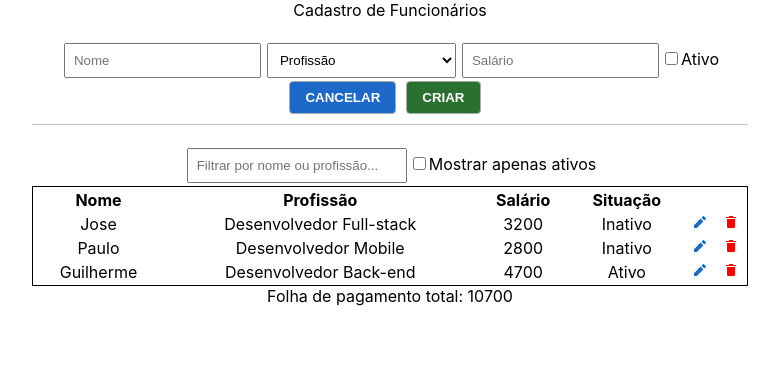
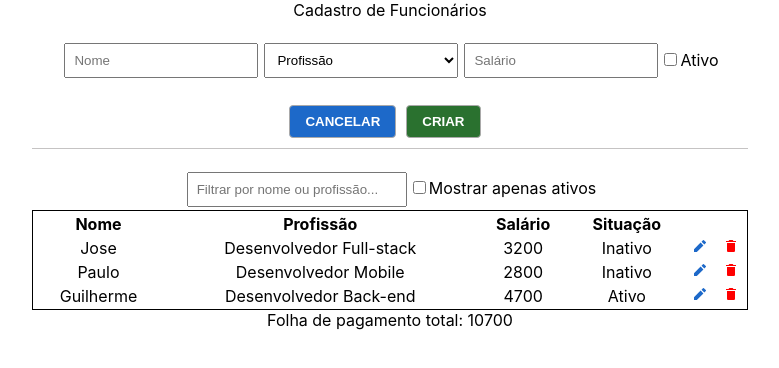
Before and after one commit to fileto1/react-challenge, a React (Create React App) app: page / in a window 1280 px wide. Shown: the top 368 px of the page, without its empty margins (250-1029 px from the left). Built offline with nearby package versions, Linux system fonts and the light colour scheme; data requests are answered from the project's data file.

Commit message:
Added Formik to control the form

```diff
--- a/package.json
+++ b/package.json
@@ -6,11 +6,13 @@
     "@testing-library/jest-dom": "^5.16.5",
     "@testing-library/react": "^13.3.0",
     "@testing-library/user-event": "^13.5.0",
+    "formik": "^2.2.9",
     "react": "^18.2.0",
     "react-dom": "^18.2.0",
     "react-icons": "^4.4.0",
     "react-scripts": "5.0.1",
-    "web-vitals": "^2.1.4"
+    "web-vitals": "^2.1.4",
+    "yup": "^0.32.11"
   },
   "scripts": {
     "start": "react-scripts start",
--- a/src/App.js
+++ b/src/App.js
@@ -2,19 +2,22 @@ import React from 'react';
 import { useEffect, useState } from 'react';
 import './App.css';
 import EmployeesTable from './components/EmployeesTable';
+import { Formik, Form, Field, ErrorMessage } from 'formik';
+import * as Yup from 'yup';
+
+const initialValues = {
+  name: '',
+  salary: '',
+  profession: '',
+  active: false
+}
 
 function App() {
-  const [employee, setEmployee] = useState({profession:'',active: false});
+  const [formValues, setFormValues] = useState(null);
   const [employees, setEmployees] = useState([]);
   const [professions, setProfessions] = useState([]);
   const [isInEditMode, setIsInEditMode] = useState(false);
   const [buttonCreateLabel, setButtonCreateLabel] = useState('CRIAR');
-
-  //form inputs
-  const [name, setName] = useState('');
-  const [profession, setProfession] = useState({});
-  const [salary, setSalary] = useState('');
-  const [active, setActive] = useState(false);
 
   useEffect(()=> {
     ( async () => {
@@ -36,16 +39,50 @@ function App() {
 
   }, []);
 
-  const createOrEditEmployee = () => {
-    const url = isInEditMode ? `http://localhost:3001/employees/${employee.id}` : 'http://localhost:3001/employees';
+
+  const deleteEmployee = (employeeToDelete) => {
     const fetchData = async () => {
+      await fetch(`http://localhost:3001/employees/${employeeToDelete.id}`, {method: 'DELETE'});
+      const employeesWithoutRemovedOne = employees.filter(emp => emp.id !== employeeToDelete.id);
+      setEmployees(employeesWithoutRemovedOne);
+    }
+
+    fetchData()
+      .catch(console.error);
+  }
+
+  const cleanSelectedEmployees = (id) => {
+    employees.map(emp => emp.id !== id ? emp.selected = false : '');
+  }
+
+  const editEmployee = (employeeReceived) => {
+    cleanSelectedEmployees(employeeReceived.id);
+    setButtonCreateLabel('ATUALIZAR');
+    setIsInEditMode(true);
+    setFormValues({id: employeeReceived.id, name: employeeReceived.name, salary: employeeReceived.salary, active: employeeReceived.active, profession: employeeReceived.profession});
+  }
+
+  const removeEmployee = (employeeReceived) => {
+    // eslint-disable-next-line no-restricted-globals
+    let result = confirm(`Deseja deletar o funcionário ${employeeReceived.name}?`);
+    if(result) {
+      deleteEmployee(employeeReceived);
+    }
+  }
+
+  const onSubmit = async (valuesFromForm) => {
+    const url = isInEditMode ? `http://localhost:3001/employees/${valuesFromForm.id}` : 'http://localhost:3001/employees';
+    console.log('values:', valuesFromForm);
+    const employeeToSave = {id: valuesFromForm.id, name: valuesFromForm.name, salary: valuesFromForm.salary, active: valuesFromForm.active, profession: Number(valuesFromForm.profession)}
     const response = await fetch(url, {
       method: isInEditMode ? 'PATCH' : 'POST',
       headers: {
         'Content-type': 'application/json',
       },
-        body: JSON.stringify(employee)
+      body: JSON.stringify(employeeToSave)
     });
+
+    if(response) {
       const data = await response.json();
       if(isInEditMode) {
         let updatedEmployees = employees.map((emp) => {
@@ -58,107 +95,71 @@ function App() {
       } else {
         setEmployees([...employees, data]);
       }
-      cleanForm();
       setIsInEditMode(false);
-    }
-
-    fetchData()
-      .catch(console.error);
-  }
-
-  const deleteEmployee = (employeeToDelete) => {
-    const fetchData = async () => {
-      await fetch(`http://localhost:3001/employees/${employeeToDelete.id}`, {method: 'DELETE'});
-      const employeesWithoutRemovedOne = employees.filter(emp => emp.id !== employeeToDelete.id);
-      setEmployees(employeesWithoutRemovedOne);
-    }
-
-    fetchData()
-      .catch(console.error);
-  }
-
-  const handleSubmit = (event) => {
-    event.preventDefault();
-    createOrEditEmployee();
-  }
-
-  const cleanForm = () => {
-    setName('');
-    setSalary('');
-    setActive(false);
-    setProfession();
-    setEmployee({});
-    setButtonCreateLabel('CRIAR');
-    cleanSelectedEmployees();
-    setIsInEditMode(false);
-  }
-
-  const cleanSelectedEmployees = (id) => {
-    employees.map(emp => emp.id !== id ? emp.selected = false : '');
-  }
-
-  const handleSelectChange = (event) => {
-    setProfession(event.target.value);
-    setEmployee({...employee, profession: Number(event.target.value)})
-  }
-
-  const handleChangeActive = (event) => {
-    setActive(event.target.checked);
-    setEmployee({...employee, active: event.target.checked})
-  }
-
-  const handleSalaryChange = (event) => {
-    setSalary(event.target.value);
-    setEmployee({...employee, salary: Number(event.target.value)})
-  }
-
-  const handleChangeName = (event) => {
-    setName(event.target.value);
-    setEmployee({...employee, name: event.target.value})
-  }
-
-  const editEmployee = (employeeReceived) => {
-    cleanSelectedEmployees(employeeReceived.id);
-    setButtonCreateLabel('ATUALIZAR');
-    setName(employeeReceived.name);
-    setSalary(employeeReceived.salary);
-    setActive(employeeReceived.active);
-    setProfession(employeeReceived.profession);
-    setIsInEditMode(true);
-
-    setEmployee({id: employeeReceived.id, name: employeeReceived.name, salary: employeeReceived.salary, active: employeeReceived.active, profession: employeeReceived.profession});
-  }
-
-  const removeEmployee = (employeeReceived) => {
-    // eslint-disable-next-line no-restricted-globals
-    let result = confirm(`Deseja deletar o funcionário ${employeeReceived.name}?`);
-    if(result) {
-      deleteEmployee(employeeReceived);
     }
   }
 
   return (
+
     <div className="App">
       <div>Cadastro de Funcionários</div>
-      <form onSubmit={handleSubmit}>
-        <input required value={name || ''} name="name" onChange={handleChangeName} placeholder="Nome"/>
-        <select required value={profession || ''} name="profession" onChange={handleSelectChange}>
+
+      <Formik
+        enableReinitialize={true}
+        initialValues={formValues || initialValues}
+        validationSchema={Yup.object({
+          name: Yup.string()
+            .min(2, 'Deve conter no mínimo 2 caracteres.')
+            .required('Nome é obrigatório.'),
+          profession: Yup.number()
+            .required('Profissão é obrigatório.'),
+          salary: Yup.number()
+            .required('Salário é obrigatório.'),
+        })}
+        onSubmit={(values, {resetForm}) => {
+          onSubmit(values);
+          resetForm();
+          setFormValues(null);
+        }}
+      >
+        {formik => (
+          <Form>
+            <div className="flex-block">
+              <div className="field-block">
+                <Field name="name" type="text" placeholder="Nome" />
+                <ErrorMessage name="name" />
+              </div>
+
+              <div className="field-block">
+                <Field name="profession" as="select">
                   <option value="" className="default_option">Profissão</option>
                   {professions.map(emp => (
                       <option key={emp.id} value={emp.id}>{emp.name}</option>
                     )
                   )}
-        </select>
-        <input required value={salary || ''} name="salary" onChange={handleSalaryChange} type="number" placeholder="Salário"/>
-        <label>
-          <input checked={active || false} name="active" onChange={handleChangeActive} type="checkbox"/>
-          Ativo
-        </label>
-        <div>
-          <button className='info' type="button" onClick={cleanForm}>CANCELAR</button>
+                </Field>
+                <ErrorMessage name="profession" />
+              </div>
+
+              <div className="field-block">
+                <Field name="salary" type="number" placeholder="Salário" />
+                <ErrorMessage name="salary" />
+              </div>
+
+              <div className="margin-top-thin">
+                <Field name="active" type="checkbox" />
+                <label htmlFor="active">Ativo</label>
+              </div>
+            </div>
+
+              <button className='info' type="button" onClick={() => formik.resetForm()}>CANCELAR</button>
               <button className='success' type="submit">{buttonCreateLabel}</button>
-        </div>
-      </form>
+
+          </Form>
+        )}
+
+      </Formik>
+
       <EmployeesTable employeesData={employees} editEmployeeCallBack={editEmployee} removeEmployeeCallBack={removeEmployee} />
     </div>
   );
--- a/src/index.css
+++ b/src/index.css
@@ -52,3 +52,25 @@ form {
   border-bottom: 1px solid rgb(197, 195, 195);
   width: 70%;
 }
+
+.flex-block {
+  display: flex;
+  justify-content: center;
+}
+
+form .field-block {
+  display: flex;
+  flex-direction: column;
+  height: fit-content;
+  width: 200px;
+  min-height: 65px;
+
+  color: red;
+  font-size: 12px;
+  text-align: left;
+
+}
+
+.margin-top-thin {
+  margin-top: 10px;
+}
```
Lines whose indentation alone changed are shown as unchanged.
